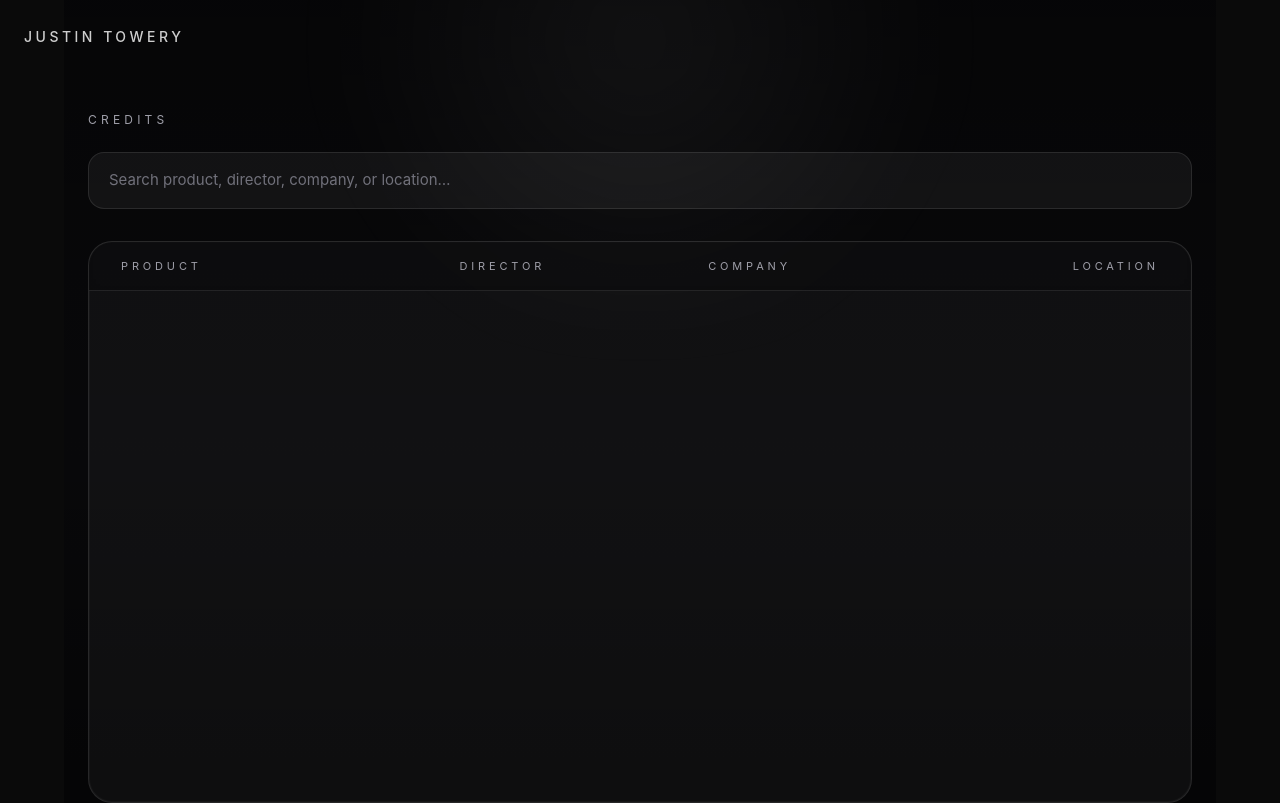
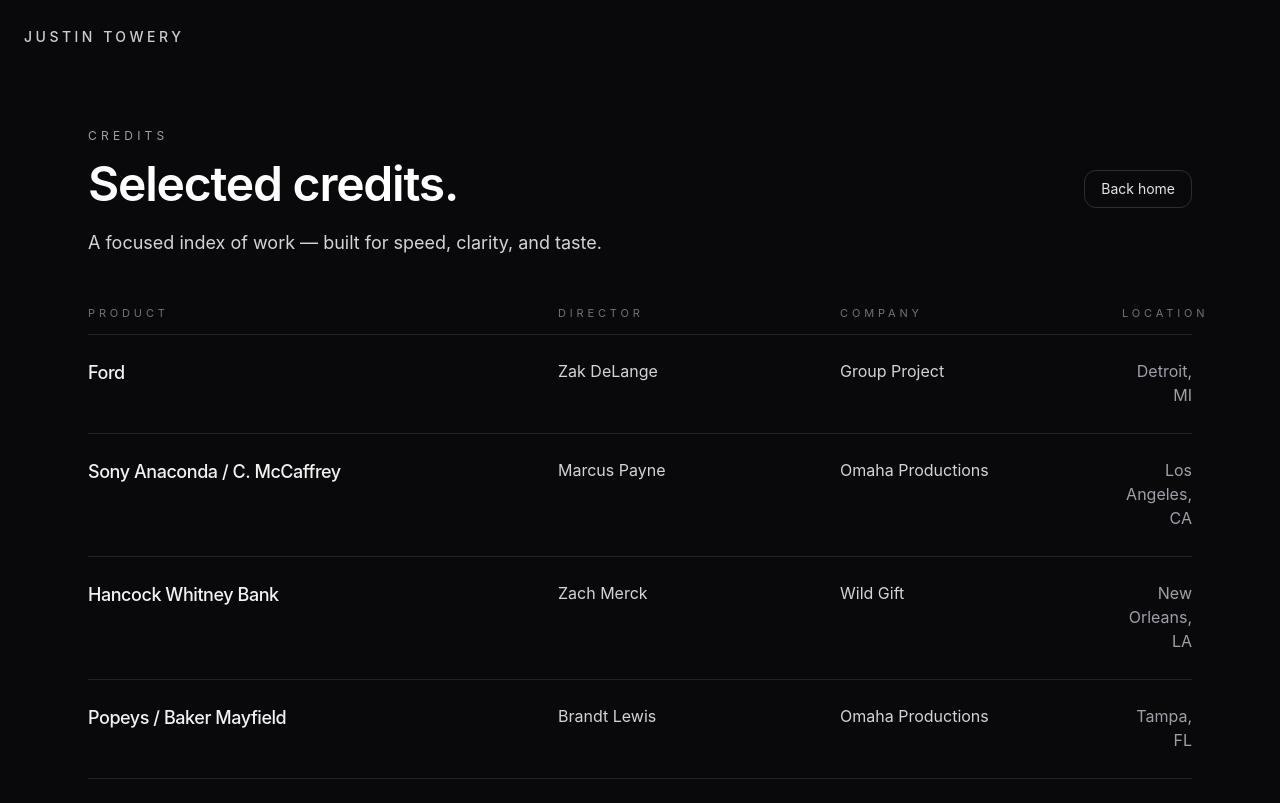
Before and after one commit to Justintowery/jt-producer-site, a Next.js app: page /credits in a window 1280 px wide. Shown: the top 803 px of the page. Built offline with nearby package versions, Linux system fonts and the light colour scheme.

Commit message:
Refine credits layout to editorial version

```diff
--- a/src/app/credits/page.tsx
+++ b/src/app/credits/page.tsx
@@ -1,157 +1,220 @@
 "use client";
 
-import { useMemo, useState } from "react";
+import Link from "next/link";
+import { motion } from "framer-motion";
 import { credits } from "@/data/credits";
 
-type Credit = {
-  product: string;
-  director: string;
-  company: string;
-  location: string;
-};
+/**
+ * Cinematic editorial credits index:
+ * Columns (ONLY): Product, Director, Company, Location
+ * - No search
+ * - No heavy card chrome
+ * - Subtle dividers + hover
+ * - Responsive: table-like on desktop, labeled stack on mobile
+ */
+
+type AnyCredit = Record<string, unknown>;
+
+function pickString(c: AnyCredit, keys: string[]): string | null {
+  for (const k of keys) {
+    const v = c[k];
+    if (typeof v === "string" && v.trim().length > 0) return v.trim();
+  }
+  return null;
+}
 
 export default function CreditsPage() {
-  const [query, setQuery] = useState("");
-
-  const filtered = useMemo(() => {
-    const q = query.trim().toLowerCase();
-    if (!q) return credits as Credit[];
-
-    return (credits as Credit[]).filter((c) => {
-      const haystack = `${c.product} ${c.director} ${c.company} ${c.location}`.toLowerCase();
-      return haystack.includes(q);
-    });
-  }, [query]);
+  const items = (credits as unknown as AnyCredit[]) ?? [];
 
   return (
-    <main className="relative mx-auto max-w-6xl px-6 pb-24 pt-28">
-      {/* background polish */}
-      <div className="pointer-events-none absolute inset-0 -z-10">
-        <div className="absolute inset-0 bg-zinc-950" />
-        <div className="absolute left-1/2 top-[-240px] h-[560px] w-[900px] -translate-x-1/2 rounded-full bg-[radial-gradient(circle_at_center,rgba(255,255,255,0.08),transparent_60%)] blur-2xl" />
-        <div className="absolute inset-0 bg-gradient-to-b from-black/40 via-black/10 to-black/60" />
-      </div>
+    <main className="min-h-dvh bg-zinc-950 text-white">
+      <section className="mx-auto max-w-6xl px-6 pb-24 pt-28 sm:pt-32">
+        {/* Header */}
+        <motion.div
+          initial={{ opacity: 0, y: 10 }}
+          animate={{ opacity: 1, y: 0 }}
+          transition={{ duration: 0.5, ease: "easeOut" }}
+        >
+          <p className="text-xs uppercase tracking-[0.35em] text-zinc-400">
+            Credits
+          </p>
 
-      <div className="opacity-0 animate-[fadeIn_600ms_ease-out_forwards]">
-        <p className="text-xs uppercase tracking-[0.35em] text-zinc-400">Credits</p>
+          <div className="mt-4 flex flex-col gap-4 sm:flex-row sm:items-end sm:justify-between">
+            <h1 className="text-4xl font-semibold tracking-tight sm:text-5xl">
+              Selected credits.
+            </h1>
 
-        <div className="mt-6">
-          <input
-            value={query}
-            onChange={(e) => setQuery(e.target.value)}
-            placeholder="Search product, director, company, or location…"
-            className="w-full rounded-2xl border border-white/10 bg-white/5 px-5 py-4 text-[15px] text-white placeholder:text-zinc-500 outline-none transition focus:border-white/20 focus:bg-white/7"
-          />
-        </div>
+            <Link
+              href="/"
+              className="inline-flex items-center justify-center rounded-xl border border-white/15 bg-white/0 px-4 py-2 text-sm text-zinc-200 transition hover:border-white/25 hover:bg-white/5"
+            >
+              Back home
+            </Link>
+          </div>
 
-        <div className="mt-8 rounded-3xl border border-white/10 bg-white/[0.04] shadow-[0_0_0_1px_rgba(255,255,255,0.03)_inset] overflow-hidden">
-          {/* DESKTOP TABLE */}
-          <div className="hidden md:block">
-            <div className="max-h-[70vh] overflow-auto">
-              {/* sticky header */}
-              <div className="sticky top-0 z-10 border-b border-white/10 bg-zinc-950/70 backdrop-blur">
-                <div className="grid grid-cols-[1.4fr_1fr_1fr_0.9fr] gap-6 px-8 py-4 text-[11px] uppercase tracking-[0.35em] text-zinc-400">
-                  <div>Product</div>
-                  <div>Director</div>
-                  <div>Company</div>
-                  <div className="text-right">Location</div>
-                </div>
+          <p className="mt-5 max-w-3xl text-base leading-relaxed text-zinc-300 sm:text-lg">
+            A focused index of work — built for speed, clarity, and taste.
+          </p>
+        </motion.div>
+
+        {/* Table */}
+        <motion.div
+          className="mt-12"
+          initial={{ opacity: 0, y: 12 }}
+          animate={{ opacity: 1, y: 0 }}
+          transition={{ duration: 0.55, ease: "easeOut", delay: 0.05 }}
+        >
+          {/* Desktop column headers */}
+          <div className="hidden sm:grid sm:grid-cols-12 sm:gap-6 border-b border-white/10 pb-3">
+            <div className="sm:col-span-5">
+              <div className="text-[11px] uppercase tracking-[0.35em] text-zinc-500">
+                Product
               </div>
-
-              <div>
-                {filtered.map((c, i) => (
-                  <div
-                    key={`${c.product}-${c.director}-${i}`}
-                    className="grid grid-cols-[1.4fr_1fr_1fr_0.9fr] gap-6 px-8 py-5 border-b border-white/10 last:border-b-0 opacity-0 animate-[rowIn_420ms_ease-out_forwards]"
-                    style={{ animationDelay: `${Math.min(i * 20, 280)}ms` }}
-                  >
-                    <div className="text-[18px] leading-snug text-white">{c.product}</div>
-                    <div className="text-[18px] leading-snug text-zinc-200">{c.director}</div>
-                    <div className="text-[18px] leading-snug text-zinc-400">{c.company}</div>
-                    <div className="text-right text-[18px] leading-snug text-zinc-400 whitespace-nowrap">
-                      {c.location}
-                    </div>
-                  </div>
-                ))}
-
-                {filtered.length === 0 && (
-                  <div className="px-8 py-10 text-zinc-400">No matches.</div>
-                )}
+            </div>
+            <div className="sm:col-span-3">
+              <div className="text-[11px] uppercase tracking-[0.35em] text-zinc-500">
+                Director
+              </div>
+            </div>
+            <div className="sm:col-span-3">
+              <div className="text-[11px] uppercase tracking-[0.35em] text-zinc-500">
+                Company
+              </div>
+            </div>
+            <div className="sm:col-span-1 sm:text-right">
+              <div className="text-[11px] uppercase tracking-[0.35em] text-zinc-500">
+                Location
               </div>
             </div>
           </div>
 
-          {/* MOBILE CARDS */}
-          <div className="md:hidden">
-            <div className="border-b border-white/10 bg-zinc-950/40 px-5 py-4">
-              <div className="text-[11px] uppercase tracking-[0.35em] text-zinc-400">
-                Product • Director • Company • Location
-              </div>
-            </div>
+          {/* Rows */}
+          <div className="divide-y divide-white/10">
+            {items.map((c, idx) => {
+              // Prefer your existing schema, but be resilient:
+              const product =
+                pickString(c, ["product", "title", "client", "brand", "name"]) ??
+                "—";
 
-            <div>
-              {filtered.map((c, i) => (
+              const director =
+                pickString(c, ["director", "dir"]) ?? "—";
+
+              const company =
+                pickString(c, [
+                  "company",
+                  "prodco",
+                  "prodCo",
+                  "productionCompany",
+                  "production_company",
+                  "productionCo",
+                  "production_co",
+                  "prodCompany",
+                  "prod_company",
+                ]) ?? "—";
+
+              const location =
+                pickString(c, ["location", "city", "market", "state", "where"]) ??
+                "—";
+
+              return (
                 <div
-                  key={`${c.product}-${c.director}-${i}`}
-                  className="border-b border-white/10 last:border-b-0 px-5 py-5 opacity-0 animate-[rowIn_420ms_ease-out_forwards]"
-                  style={{ animationDelay: `${Math.min(i * 20, 280)}ms` }}
+                  key={`${product}-${director}-${idx}`}
+                  className="group py-5 transition sm:py-6"
                 >
-                  <div className="text-[18px] leading-snug text-white">{c.product}</div>
-
-                  <div className="mt-4 grid gap-3">
-                    <div>
-                      <div className="text-[11px] uppercase tracking-[0.35em] text-zinc-500">
-                        Director
+                  {/* Desktop row */}
+                  <div className="hidden sm:grid sm:grid-cols-12 sm:gap-6">
+                    <div className="sm:col-span-5">
+                      <div className="text-lg font-medium tracking-tight text-white/95 transition group-hover:text-white">
+                        {product}
                       </div>
-                      <div className="mt-1 text-[16px] text-zinc-200">{c.director}</div>
                     </div>
 
-                    <div>
-                      <div className="text-[11px] uppercase tracking-[0.35em] text-zinc-500">
-                        Company
+                    <div className="sm:col-span-3">
+                      <div className="text-base text-zinc-300 transition group-hover:text-zinc-200">
+                        {director}
                       </div>
-                      <div className="mt-1 text-[16px] text-zinc-400">{c.company}</div>
                     </div>
 
-                    <div>
-                      <div className="text-[11px] uppercase tracking-[0.35em] text-zinc-500">
-                        Location
+                    <div className="sm:col-span-3">
+                      <div className="text-base text-zinc-300 transition group-hover:text-zinc-200">
+                        {company}
                       </div>
-                      <div className="mt-1 text-[16px] text-zinc-400">{c.location}</div>
+                    </div>
+
+                    <div className="sm:col-span-1 sm:text-right">
+                      <div className="text-base text-zinc-400 transition group-hover:text-zinc-300">
+                        {location}
+                      </div>
                     </div>
                   </div>
+
+                  {/* Mobile row (labeled stack) */}
+                  <div className="sm:hidden">
+                    <div className="text-lg font-medium tracking-tight text-white/95">
+                      {product}
+                    </div>
+
+                    <div className="mt-3 grid grid-cols-1 gap-2 text-sm">
+                      <div className="flex items-baseline justify-between gap-4">
+                        <span className="text-[11px] uppercase tracking-[0.32em] text-zinc-500">
+                          Director
+                        </span>
+                        <span className="text-zinc-200">{director}</span>
+                      </div>
+
+                      <div className="flex items-baseline justify-between gap-4">
+                        <span className="text-[11px] uppercase tracking-[0.32em] text-zinc-500">
+                          Company
+                        </span>
+                        <span className="text-zinc-200">{company}</span>
+                      </div>
+
+                      <div className="flex items-baseline justify-between gap-4">
+                        <span className="text-[11px] uppercase tracking-[0.32em] text-zinc-500">
+                          Location
+                        </span>
+                        <span className="text-zinc-300">{location}</span>
+                      </div>
+                    </div>
+                  </div>
+
+                  {/* Subtle hover wash (desktop only, keeps it cinematic) */}
+                  <div className="pointer-events-none hidden sm:block">
+                    <div className="mt-0.5 h-0 w-full transition duration-300 group-hover:h-0" />
+                  </div>
                 </div>
-              ))}
+              );
+            })}
+          </div>
 
-              {filtered.length === 0 && (
-                <div className="px-5 py-10 text-zinc-400">No matches.</div>
-              )}
-            </div>
+          {/* Bottom actions */}
+          <div className="mt-12 flex flex-col gap-3 sm:flex-row sm:items-center">
+            <Link
+              href="/work"
+              className="inline-flex items-center justify-center rounded-xl border border-white/15 bg-white/0 px-5 py-3 text-sm font-semibold text-white/90 transition hover:border-white/35 hover:bg-white/5 hover:text-white"
+            >
+              View work
+            </Link>
+            <Link
+              href="/contact"
+              className="inline-flex items-center justify-center rounded-xl bg-white px-5 py-3 text-sm font-semibold text-black transition hover:opacity-90"
+            >
+              Contact
+            </Link>
           </div>
-        </div>
-      </div>
+        </motion.div>
+      </section>
 
-      {/* Animations */}
+      {/* Row hover background (very subtle) */}
       <style jsx global>{`
-        @keyframes fadeIn {
-          from {
-            opacity: 0;
-            transform: translateY(10px);
-          }
-          to {
-            opacity: 1;
-            transform: translateY(0);
-          }
-        }
-        @keyframes rowIn {
-          from {
-            opacity: 0;
-            transform: translateY(8px);
-          }
-          to {
-            opacity: 1;
-            transform: translateY(0);
-          }
+        /* Keeps the interaction minimal, not “app-y” */
+        .group:hover {
+          background: linear-gradient(
+            90deg,
+            rgba(255, 255, 255, 0.03),
+            rgba(255, 255, 255, 0.01),
+            rgba(255, 255, 255, 0)
+          );
         }
       `}</style>
     </main>
```
